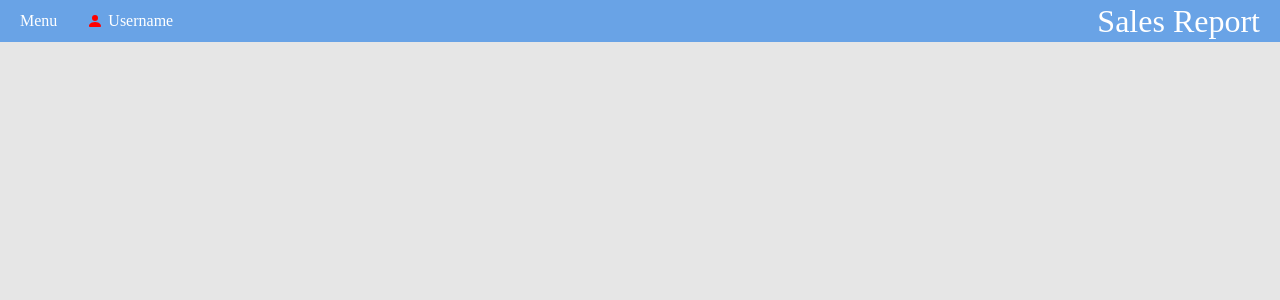
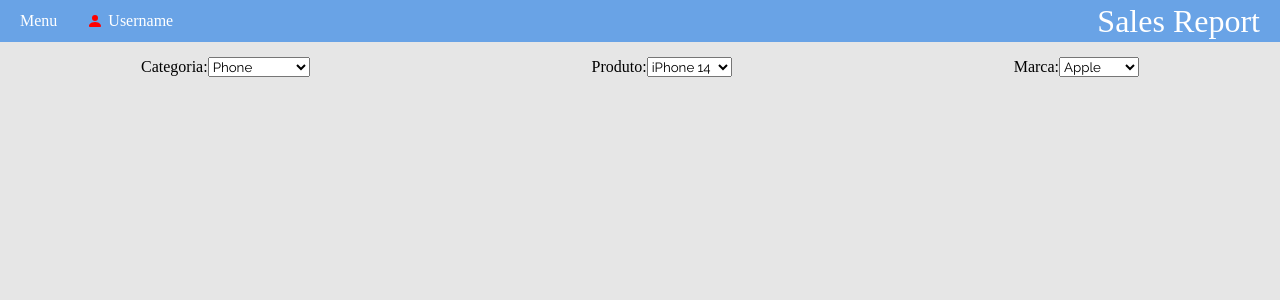
Before and after one commit to gessicacss/sales-report, a React (Vite) app: page / in a window 1280 px wide. Shown: the top 300 px of the page. Built offline with nearby package versions, Linux system fonts and the light colour scheme; a web font is replaced by a local one.

Commit message:
feat: add select menu options

```diff
--- a/src/App.jsx
+++ b/src/App.jsx
@@ -1,9 +1,11 @@
 import Header from "./components/Header";
+import Menu from "./components/Menu";
 
 function App() {
   return (
     <>
       <Header />
+      <Menu />
     </>
   );
 }
--- /dev/null
+++ b/src/components/Menu.jsx
@@ -0,0 +1,75 @@
+import styled from "styled-components";
+import data from "../utils/data.json";
+import { useState } from "react";
+import Products from "./menusOptions/Products";
+import Categories from "./menusOptions/Categories";
+import Brands from "./menusOptions/Brands";
+
+export default function Menu() {
+  const [selectedCategory, setSelectedCategory] = useState(
+    data.category[0].name
+  );
+  const [selectedProduct, setSelectedProduct] = useState(
+    data.category[0].brand[0].products[0].name
+  );
+  const [selectedBrand, setSelectedBrand] = useState(
+    data.category[0].brand[0].name
+  );
+
+  const handleCategoryChange = (event) => {
+    const value = event.target.value;
+    setSelectedCategory(value);
+
+    setSelectedProduct(
+      data.category.find((category) => category.name === value)?.brand[0]
+        ?.products[0]?.name || ""
+    );
+    setSelectedBrand(
+      data.category.find((category) => category.name === value)?.brand[0]
+        ?.name || ""
+    );
+  };
+
+  const handleProductChange = (event) => {
+    const value = event.target.value;
+    setSelectedProduct(value);
+  };
+
+  const handleBrandChange = (event) => {
+    const value = event.target.value;
+    setSelectedBrand(value);
+  };
+
+  return (
+    <MenuContainer>
+      <Categories
+        data={data}
+        selectedCategory={selectedCategory}
+        handleCategoryChange={handleCategoryChange}
+      />
+      <Products
+        data={data}
+        selectedProduct={selectedProduct}
+        handleProductChange={handleProductChange}
+        selectedCategory={selectedCategory}
+        selectedBrand={selectedBrand}
+      />
+      <Brands
+        data={data}
+        selectedBrand={selectedBrand}
+        handleBrandChange={handleBrandChange}
+        selectedCategory={selectedCategory}
+      />
+    </MenuContainer>
+  );
+}
+
+const MenuContainer = styled.div`
+  display: flex;
+  justify-content: space-around;
+  align-items: center;
+  @media (max-width: 350px) {
+    flex-direction: column;
+    gap: 20px;
+  }
+`;
--- /dev/null
+++ b/src/components/menusOptions/Brands.jsx
@@ -0,0 +1,22 @@
+/* eslint-disable react/prop-types */
+export default function Brands({
+  data,
+  selectedBrand,
+  handleBrandChange,
+  selectedCategory,
+}) {
+  return (
+    <label>
+      Marca:
+      <select value={selectedBrand} onChange={handleBrandChange}>
+        {data.category
+          .find((category) => category.name === selectedCategory)
+          ?.brand.map((brand) => (
+            <option key={brand.name} value={brand.name}>
+              {brand.name}
+            </option>
+          ))}
+      </select>
+    </label>
+  );
+}
--- /dev/null
+++ b/src/components/menusOptions/Categories.jsx
@@ -0,0 +1,19 @@
+/* eslint-disable react/prop-types */
+export default function Categories({
+  data,
+  selectedCategory,
+  handleCategoryChange,
+}) {
+  return (
+    <label>
+      Categoria:
+      <select value={selectedCategory} onChange={handleCategoryChange}>
+        {data.category.map((category) => (
+          <option key={category.name} value={category.name}>
+            {category.name}
+          </option>
+        ))}
+      </select>
+    </label>
+  );
+}
--- /dev/null
+++ b/src/components/menusOptions/Products.jsx
@@ -0,0 +1,24 @@
+/* eslint-disable react/prop-types */
+export default function Products({
+  data,
+  selectedProduct,
+  handleProductChange,
+  selectedCategory,
+  selectedBrand,
+}) {
+  return (
+    <label>
+      Produto:
+      <select value={selectedProduct} onChange={handleProductChange}>
+        {data.category
+          .find((category) => category.name === selectedCategory)
+          ?.brand.find((brand) => brand.name === selectedBrand)
+          ?.products.map((product) => (
+            <option key={product.name} value={product.name}>
+              {product.name}
+            </option>
+          ))}
+      </select>
+    </label>
+  );
+}
--- a/src/utils/data.json
+++ b/src/utils/data.json
@@ -42,7 +42,7 @@
           "name": "Samsung",
           "products": [
             {
-              "name": "A14",
+              "name": "Galaxy A14",
               "sales": [
                 { "month": "Janeiro", "quantity": 50 },
                 { "month": "Fevereiro", "quantity": 70 },
@@ -52,7 +52,7 @@
               ]
             },
             {
-              "name": "S23",
+              "name": "Galaxy S23",
               "sales": [
                 { "month": "Janeiro", "quantity": 30 },
                 { "month": "Fevereiro", "quantity": 50 },
@@ -125,6 +125,26 @@
                 { "month": "Abril", "quantity": 90 },
                 { "month": "Maio", "quantity": 110 }
               ]
+            },
+            {
+              "name": "Sony WH-XB900N",
+              "sales": [
+                { "month": "Janeiro", "quantity": 50 },
+                { "month": "Fevereiro", "quantity": 60 },
+                { "month": "Março", "quantity": 70 },
+                { "month": "Abril", "quantity": 55 },
+                { "month": "Maio", "quantity": 65 }
+              ]
+            },
+            {
+              "name": "Sony WF-1000XM4",
+              "sales": [
+                { "month": "Janeiro", "quantity": 40 },
+                { "month": "Fevereiro", "quantity": 45 },
+                { "month": "Março", "quantity": 50 },
+                { "month": "Abril", "quantity": 35 },
+                { "month": "Maio", "quantity": 40 }
+              ]
             }
           ]
         },
@@ -139,6 +159,61 @@
                 { "month": "Março", "quantity": 70 },
                 { "month": "Abril", "quantity": 100 },
                 { "month": "Maio", "quantity": 120 }
+              ]
+            },
+            {
+              "name": "Bose SoundLink II",
+              "sales": [
+                { "month": "Janeiro", "quantity": 40 },
+                { "month": "Fevereiro", "quantity": 50 },
+                { "month": "Março", "quantity": 45 },
+                { "month": "Abril", "quantity": 55 },
+                { "month": "Maio", "quantity": 60 }
+              ]
+            },
+            {
+              "name": "Bose Noise Cancelling 700",
+              "sales": [
+                { "month": "Janeiro", "quantity": 30 },
+                { "month": "Fevereiro", "quantity": 35 },
+                { "month": "Março", "quantity": 40 },
+                { "month": "Abril", "quantity": 30 },
+                { "month": "Maio", "quantity": 35 }
+              ]
+            }
+          ]
+        },
+        {
+          "name": "JBL",
+          "products": [
+            {
+              "name": "JBL Free X",
+              "sales": [
+                { "month": "Janeiro", "quantity": 40 },
+                { "month": "Fevereiro", "quantity": 50 },
+                { "month": "Março", "quantity": 45 },
+                { "month": "Abril", "quantity": 60 },
+                { "month": "Maio", "quantity": 70 }
+              ]
+            },
+            {
+              "name": "JBL Live 650BTNC",
+              "sales": [
+                { "month": "Janeiro", "quantity": 30 },
+                { "month": "Fevereiro", "quantity": 35 },
+                { "month": "Março", "quantity": 40 },
+                { "month": "Abril", "quantity": 55 },
+                { "month": "Maio", "quantity": 65 }
+              ]
+            },
+            {
+              "name": "JBL E45BT",
+              "sales": [
+                { "month": "Janeiro", "quantity": 20 },
+                { "month": "Fevereiro", "quantity": 25 },
+                { "month": "Março", "quantity": 30 },
+                { "month": "Abril", "quantity": 40 },
+                { "month": "Maio", "quantity": 50 }
               ]
             }
           ]
@@ -217,6 +292,41 @@
               ]
             }
           ]
+        },
+        {
+          "name": "Lenovo",
+          "products": [
+            {
+              "name": "Lenovo ThinkPad X1 Carbon",
+              "sales": [
+                { "month": "Janeiro", "quantity": 45 },
+                { "month": "Fevereiro", "quantity": 55 },
+                { "month": "Março", "quantity": 65 },
+                { "month": "Abril", "quantity": 75 },
+                { "month": "Maio", "quantity": 85 }
+              ]
+            },
+            {
+              "name": "Lenovo Legion Y540",
+              "sales": [
+                { "month": "Janeiro", "quantity": 30 },
+                { "month": "Fevereiro", "quantity": 35 },
+                { "month": "Março", "quantity": 40 },
+                { "month": "Abril", "quantity": 45 },
+                { "month": "Maio", "quantity": 50 }
+              ]
+            },
+            {
+              "name": "Lenovo Ideapad S340",
+              "sales": [
+                { "month": "Janeiro", "quantity": 20 },
+                { "month": "Fevereiro", "quantity": 25 },
+                { "month": "Março", "quantity": 30 },
+                { "month": "Abril", "quantity": 35 },
+                { "month": "Maio", "quantity": 40 }
+              ]
+            }
+          ]
         }
       ]
     }
```
